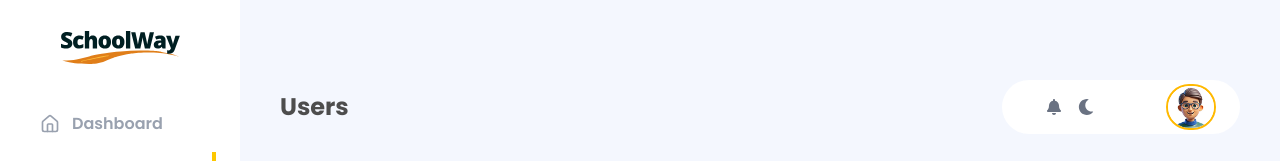
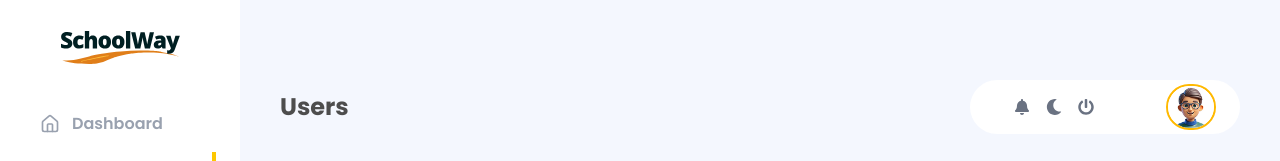
Before and after one commit to duleepa-a/schoolway-frontend, a Next.js app: page /admin/users in a window 1280 px wide. Shown: the top 161 px of the page. Built offline with nearby package versions, Linux system fonts and the light colour scheme.

Commit message:
Update TopBar.tsx
Added the logout button

```diff
--- a/src/app/dashboardComponents/TopBar.tsx
+++ b/src/app/dashboardComponents/TopBar.tsx
@@ -1,6 +1,6 @@
 'use client';
 import { useEffect } from 'react';
-import { FaBell, FaMoon } from 'react-icons/fa';
+import { FaBell, FaMoon, FaPowerOff } from 'react-icons/fa';
 import Image from 'next/image';
 
 interface Props{
@@ -21,6 +21,7 @@ const TopBar = ({heading} : Props) => { //for future use
       <div className="topBarIcons">
         <FaBell className="topBarIcon ml-5" />
         <FaMoon className="topBarIcon" />
+        <FaPowerOff className='topBarIcon' />
         <Image
           src="/Images/male_pro_pic_placeholder.png"
           alt="Profile"
```
